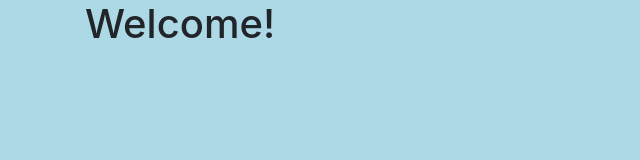
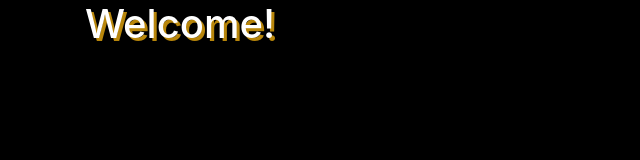
Before and after one commit to chloeloveall/super-galactic-age, a website built with webpack: page src/index.html in a window 1280 px wide. Shown: the whole page, without its empty margins (0-640 px from the left). Built offline with nearby package versions, Linux system fonts and the light colour scheme.

Commit message:
Change body background/text color, add shadow to h1, hide div id #planetAgeOutput

```diff
--- a/src/css/styles.css
+++ b/src/css/styles.css
@@ -1,3 +1,12 @@
 body {
-  background-color: lightblue;
+  background-color: #000000;
+  color: #ffffff;
 }
+
+h1 {
+  text-shadow: 3px 3px #b8860b;
+}
+
+#planetAgeOutput {
+  display: none;
+}
```
